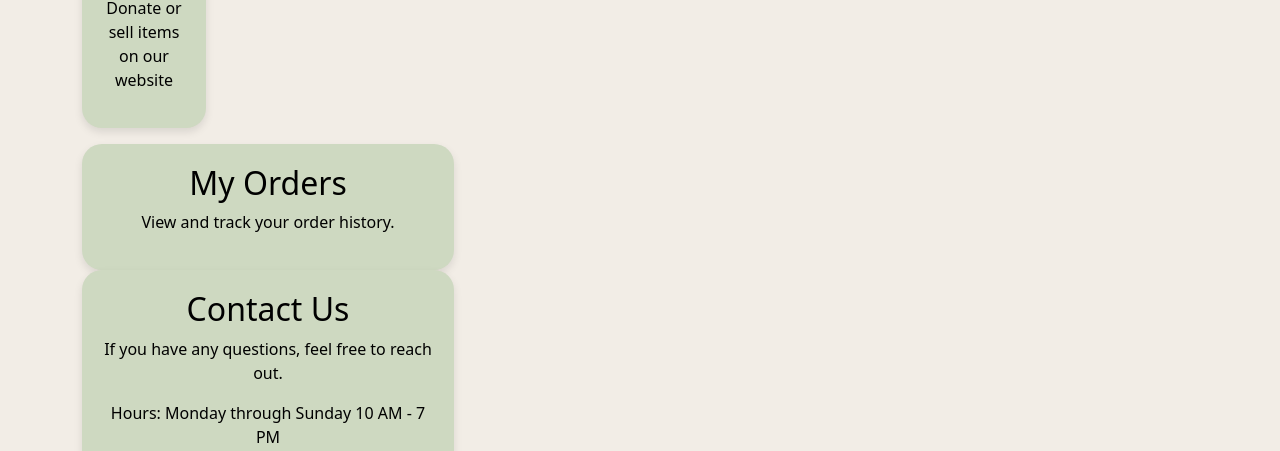
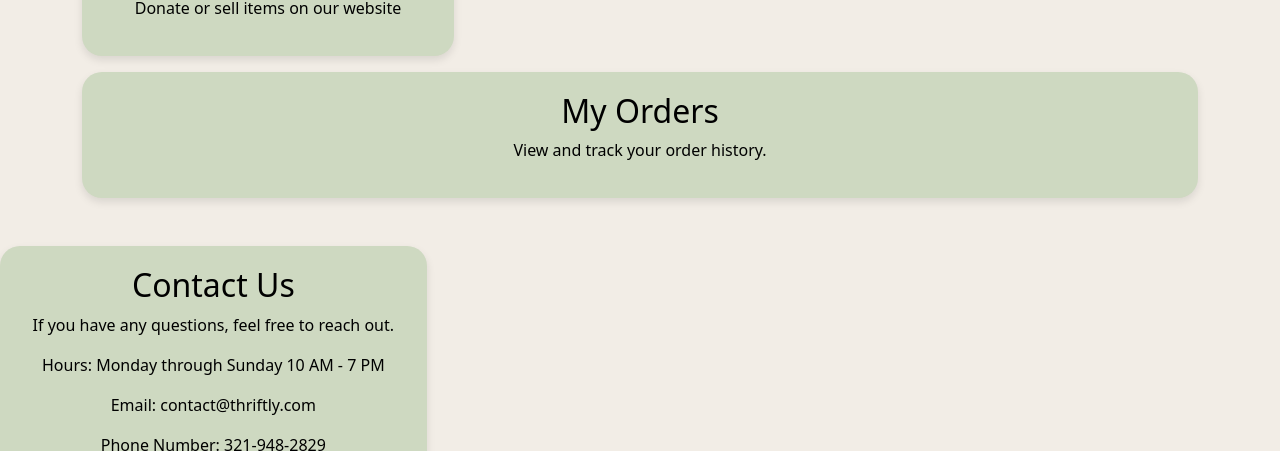
Before and after one commit to Leila2625/Thriftly, a plain HTML site: page pages/account_interface.html in a window 1280 px wide. Shown: the part 649-1100 px from the top of the page. Drawn offline with nearby package versions, Linux system fonts and the light colour scheme.

Commit message:
Update account_interface.html

```diff
--- a/pages/account_interface.html
+++ b/pages/account_interface.html
@@ -91,10 +91,8 @@
 </div>
 
 
-          <!-- Second Column-->
-          <div class="col-md-4">
-            <a class="account-link" href="my_wishlist.html">
-              <div class="col-md-4">
+
+<div class="col-md-4">
   <a class="account-link" href="donate.html">
     <div class="rounded-rectangle mb-3">
       <h2>Donate/Sell</h2>
@@ -102,8 +100,9 @@
     </div>
   </a>
 </div>
+
             </a>
-           <a class="account-link" href="order_history.html"> <!-- Changed href to point to order_history.html -->
+           <a class="account-link" href="order_history.html">
   <div class="rounded-rectangle">
     <h2>My Orders</h2>
     <p>View and track your order history.</p>
@@ -112,7 +111,7 @@
 
           </div>
 
-          <!-- Third Column -->
+
           <div class="col-md-4">
             <div class="rounded-rectangle2 h-100">
               <h2>Contact Us</h2>
@@ -133,7 +132,7 @@
       </div>
     </div>
 
-    <!-- Footer -->
+
     <footer class="py-4 mt-5">
       <div class="container">
         <ul class="list-inline">
```
